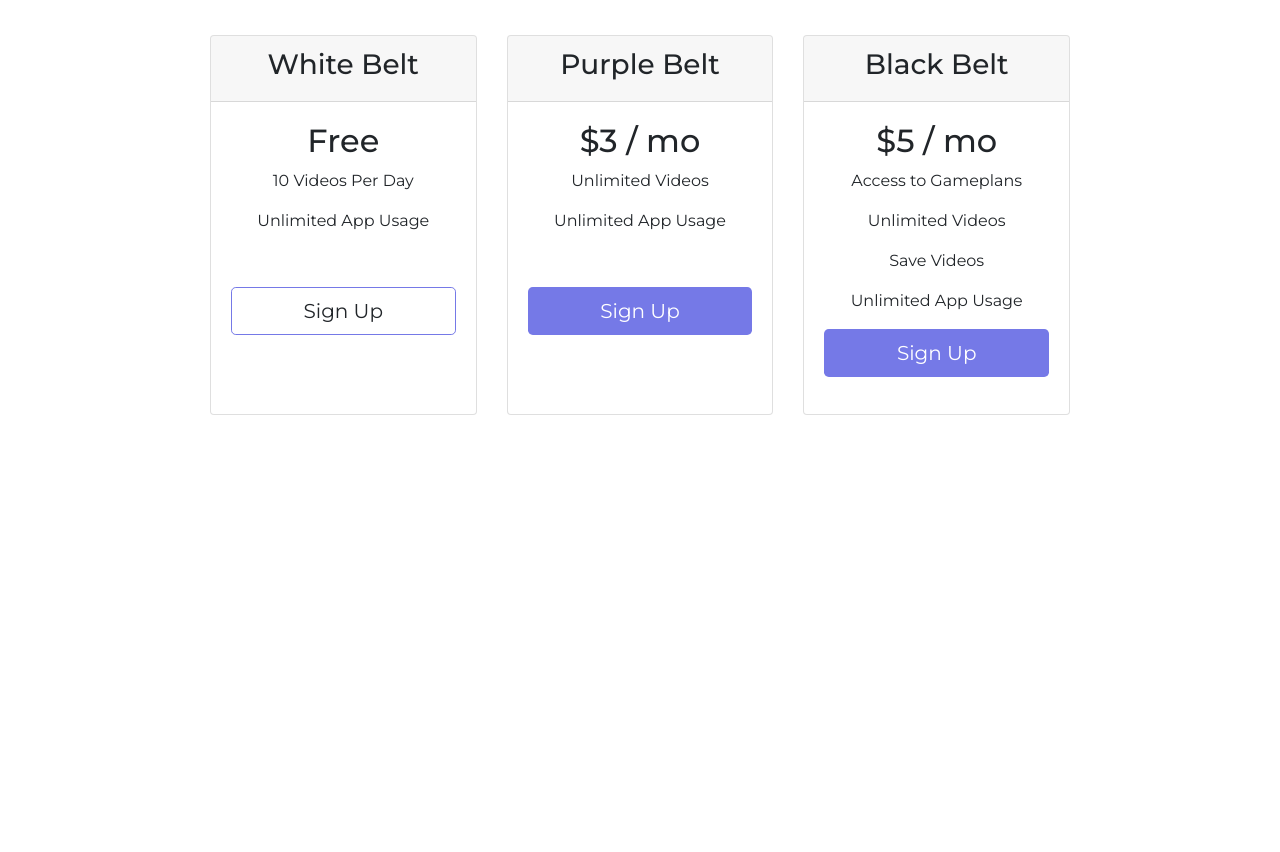
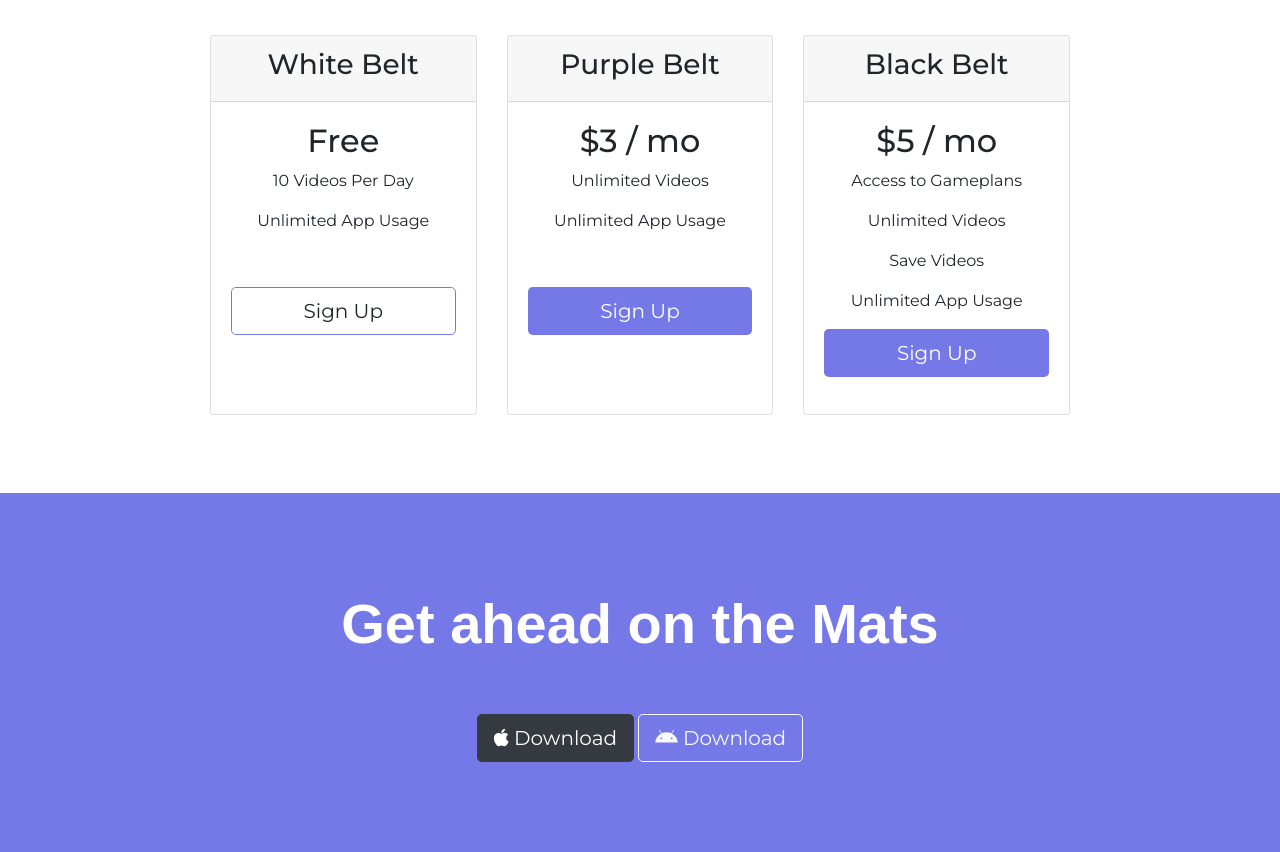
Before and after one commit to sahaldos1/CISC4800_FirstProject, a plain HTML site: page index.html in a window 1280 px wide. Shown: the part 1207-2059 px from the top of the page. Before the commit the page ends 1700 px from the top, so only its background shows below. Drawn offline with nearby package versions, Linux system fonts and the light colour scheme.

Commit message:
add call to action

```diff
--- a/css/style.css
+++ b/css/style.css
@@ -119,3 +119,19 @@ body {
   background: #7579e7;
   color: white;
 }
+
+/* Call to Action */
+#cta {
+  background-color: #7579e7;
+  color: white;
+  text-align: center;
+  padding: 7% 15%;
+}
+
+#cta h3 {
+  font-weight: bolder;
+  font-size: 3.5rem;
+  line-height: 1.5;
+  margin-bottom: 3rem;
+  font-family: "Montserrat-Black", sans-serif;
+}
--- a/index.html
+++ b/index.html
@@ -166,6 +166,18 @@
       </div>
     </section>
 
+    <!-- Call to Action -->
+
+    <section id="cta">
+      <h3>Get ahead on the Mats</h3>
+      <button type="button" class="btn btn-dark btn-lg">
+        <i class="fab fa-apple"></i> Download
+      </button>
+      <button type="button" class="btn btn-outline-light btn-lg">
+        <i class="fab fa-android"></i> Download
+      </button>
+    </section>
+
     <script
       src="https://code.jquery.com/jquery-3.5.1.slim.min.js"
       integrity="sha384-DfXdz2htPH0lsSSs5nCTpuj/zy4C+OGpamoFVy38MVBnE+IbbVYUew+OrCXaRkfj"
```
